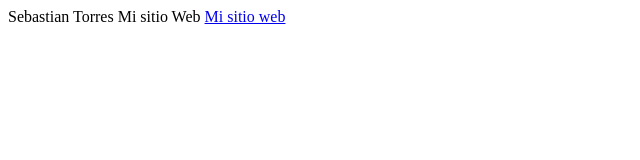
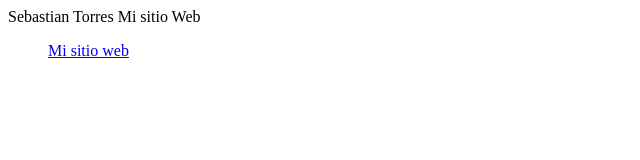
Before and after one commit to SEBASYUCAS12345/DSWSebastianTorres, a plain HTML site: page index.html in a window 1280 px wide. Shown: the whole page, without its empty margins (0-640 px from the left). Drawn offline with Linux system fonts and the light colour scheme.

Commit message:
Update index.html

```diff
--- a/index.html
+++ b/index.html
@@ -5,5 +5,7 @@ Sebastian Torres
 </head>
 <body>
 Mi sitio Web
+  <ul class-"menu">
 <a href="planning.html">Mi sitio web </a>
+  </ul>
 </html>
```
